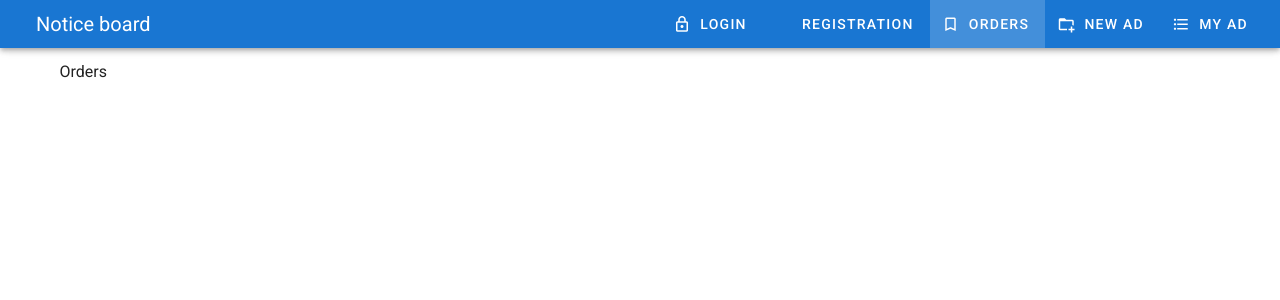
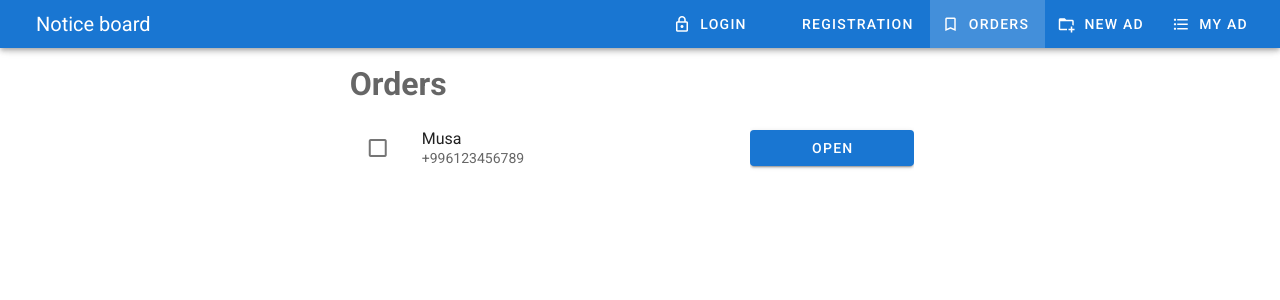
Before and after one commit to aytmamatov/notice-board, a Vue app: page /orders in a window 1280 px wide. Shown: the top 300 px of the page. Built offline with nearby package versions, Linux system fonts and the light colour scheme.

Commit message:
Creating a page of orders

```diff
--- a/src/components/User/Orders.vue
+++ b/src/components/User/Orders.vue
@@ -1,13 +1,53 @@
 <template>
   <v-container>
     <v-layout>
-      <v-flex xs12>Orders</v-flex>
+      <v-flex xs12 sm6 offset-sm-3>
+        <h1 class="text--secondary mb-2">Orders</h1>
+        <v-list subheader two-line flat>
+          <v-list-item-group multiple>
+            <v-list-item v-for="order in orders" :key="order.id">
+              <v-list-item-action>
+                <v-checkbox color="success" @change="markDone(order)" :input-value="order.done"></v-checkbox>
+              </v-list-item-action>
+
+              <v-list-item-content>
+                <v-list-item-title>{{ order.name }} </v-list-item-title>
+                <v-list-item-subtitle>{{ order.phone }} </v-list-item-subtitle>
+              </v-list-item-content>
+
+              <v-spacer></v-spacer>
+              <v-list-item-content>
+                <v-btn class="primary" :to="`/ad/${order.adId}`">Open</v-btn>
+              </v-list-item-content>
+            </v-list-item>
+          </v-list-item-group>
+        </v-list>
+      </v-flex>
     </v-layout>
   </v-container>
 </template>
 
 <script>
-export default {};
+export default {
+  data() {
+    return {
+      orders: [
+        {
+          name: "Musa",
+          id: 1,
+          phone: "+996123456789",
+          adId: "123",
+          done: false,
+        },
+      ],
+    };
+  },
+  methods: {
+    markDone(order) {
+      order.done = true;
+    },
+  },
+};
 </script>
 
 <style></style>
```
